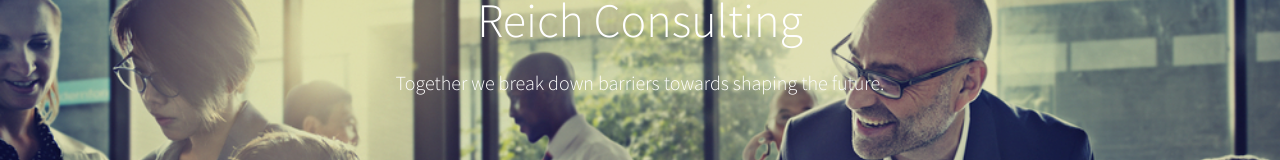
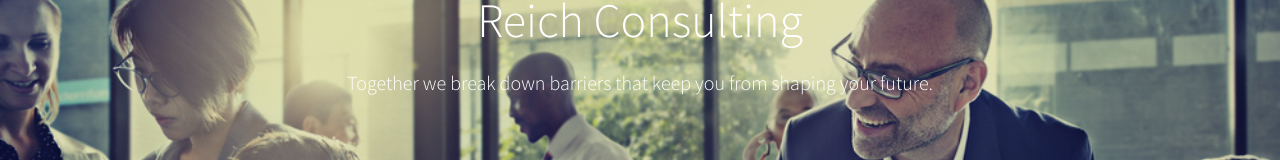
Before and after one commit to reichdavid/reichdavid.github.io, a plain HTML site: page index.html in a window 1280 px wide. Shown: the part 170-330 px from the top of the page. Drawn offline with Linux system fonts and the light colour scheme.

Commit message:
Made site transition changes.

```diff
--- a/index.html
+++ b/index.html
@@ -14,7 +14,7 @@
 			<section id="hero" class="hero">
         <div class="hero-copy">
 					<h1>Reich Consulting</h1>
-					<p>Together we break down barriers towards shaping the future.</p>
+					<p>Together we break down barriers that keep you from shaping your future.</p>
         </div>
         <div class="hero-image">
           <img src="/images/banner.jpg">
```
Also changed, not shown: 3 other files.
